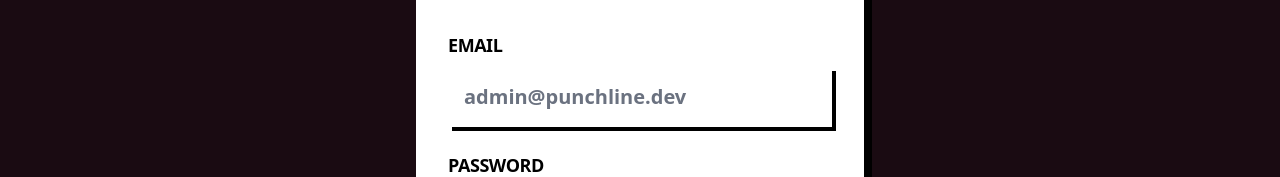
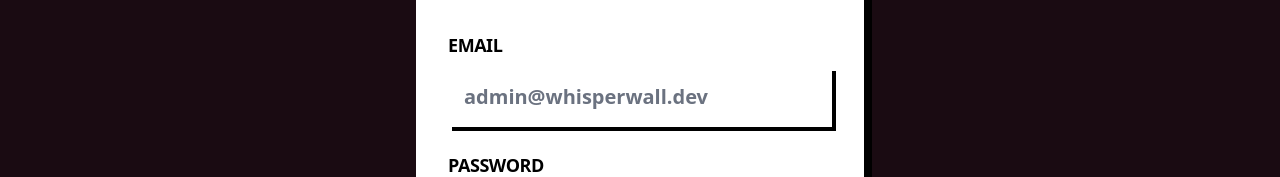
Before and after one commit to vineet1cg/MERN-Project, a React (Vite) app in the folder FRONTEND/: page /login in a window 1280 px wide. Shown: the part 261-438 px from the top of the page. Built offline with nearby package versions, Linux system fonts and the light colour scheme.

Commit message:
fix: update leftover punchline.dev placeholder to whisperwall.dev

```diff
--- a/FRONTEND/src/pages/Login.jsx
+++ b/FRONTEND/src/pages/Login.jsx
@@ -48,7 +48,7 @@ const Login = () => {
                             className="neo-input w-full text-lg sm:text-xl py-3 sm:py-4"
                             value={email}
                             onChange={(e) => setEmail(e.target.value)}
-                            placeholder="admin@punchline.dev"
+                            placeholder="admin@whisperwall.dev"
                             required
                         />
                     </div>
```
